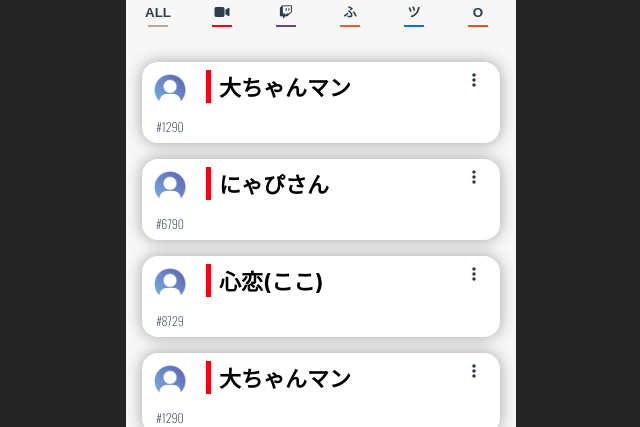
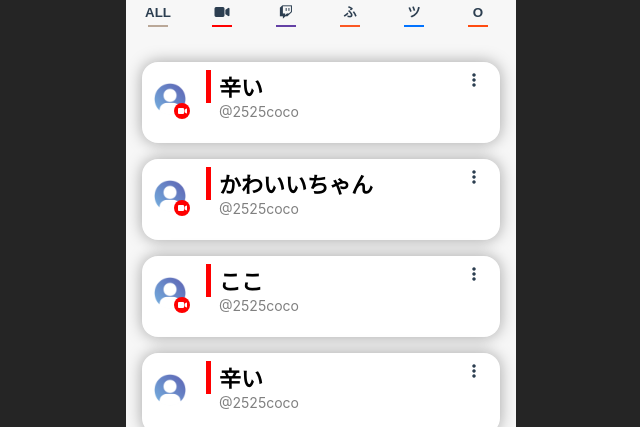
Before and after one commit to simd-float4x4/2525, a Vue app in the folder niconico-researcher/: page / in a window 1280 px wide. Shown: the part 373-800 px from the top of the page, without its empty margins (319-959 px from the left). Built offline with nearby package versions, Linux system fonts and the light colour scheme.

Commit message:
fix: Platformのデータが表示されるようにした

```diff
--- a/niconico-researcher/src/components/CastCell.vue
+++ b/niconico-researcher/src/components/CastCell.vue
@@ -2,22 +2,22 @@
     <div class="cell">
         <div class="cell_user_image_area">
             <div class="user_icon_container">
-                <div v-if="userData.accountIconImageURL">
-                    <div class="icon user_image_icon" :style="{ 'background-image': 'url(' + userData.accountIconImageURL + ')' }"></div>
+                <div v-if="userData.platform[0].accountIconImageURL">
+                    <div class="icon user_image_icon" :style="{ 'background-image': 'url(' + userData.platform[0].accountIconImageURL + ')' }"></div>
                 </div>
                 <div v-else>
                     <div class="icon user_image_icon"></div>
                 </div>
-                <div v-if="userData.isBroadCasting == true" class="icon user_is_broadcasting_icon">
+                <div v-if="userData.platform[0].isBroadCasting == true" class="icon user_is_broadcasting_icon">
                     <i class="fa-solid fa-video fa-fade"></i>
                 </div>
             </div>
-            <div class="user_seed_tag">{{ userData.userHashTag }}</div>
+            <div class="user_seed_tag">{{ userData.platform[0].userHashTag }}</div>
         </div>
         <div class="cell_user_name_area"
-        @click="moveToUserStreamingURL( userData.accountURL )">
-            <div class="user_name">{{ userData.userName }}</div>
-            <div class="user_id_label"> {{ userData.displayTextContent }} </div>
+        @click="moveToUserStreamingURL( userData.platform[0].accountURL )">
+            <div class="user_name">{{ userData.platform[0].accountUserName }}</div>
+            <div class="user_id_label"> {{ userData.platform[0].displayTextContent }} </div>
         </div>
         <div class="cell_config_area"
         @click="moveToUserStreamingURL( FormURL )">
--- a/niconico-researcher/src/components/CategoryList/CategoryList.vue
+++ b/niconico-researcher/src/components/CategoryList/CategoryList.vue
@@ -73,7 +73,6 @@ export default {
           default:
             console.log('error');
           }
-          console.log(this.category);
       }
     }
 }
--- a/niconico-researcher/src/components/Pagination/PaginationCell.vue
+++ b/niconico-researcher/src/components/Pagination/PaginationCell.vue
@@ -126,6 +126,7 @@ export default {
                 }
             }
 
+            // もう一度フィルタリング
             if ( this.categoryKeyword ) {
                 switch(this.categoryKeyword) {
                     case Platform.Services.All.label:
@@ -162,7 +163,7 @@ export default {
                 }
             });
 
-             console.log('fruits: ', fruits);
+             console.log('FiNAL FRUiTS ZiPPER: ', fruits);
 
             // 末尾のページ番号
             // TODO: UnexpectedError対策
```
